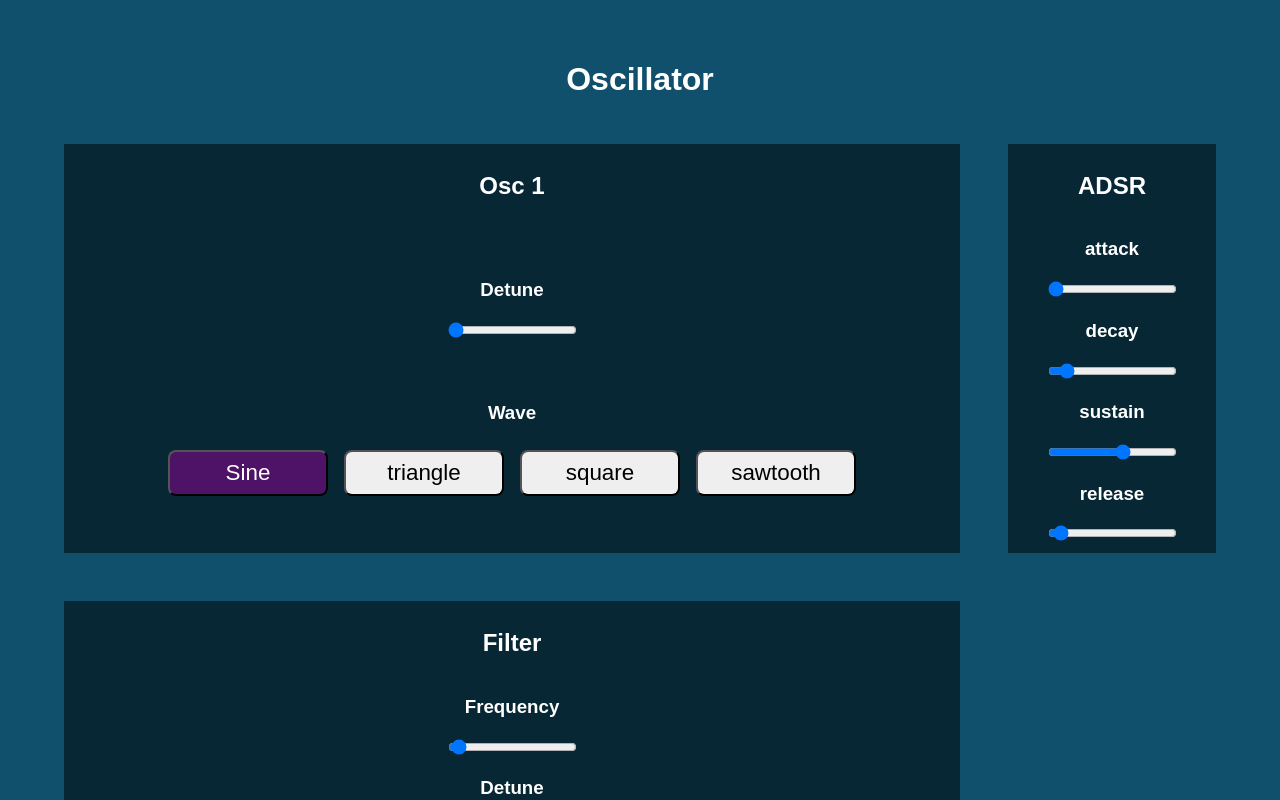
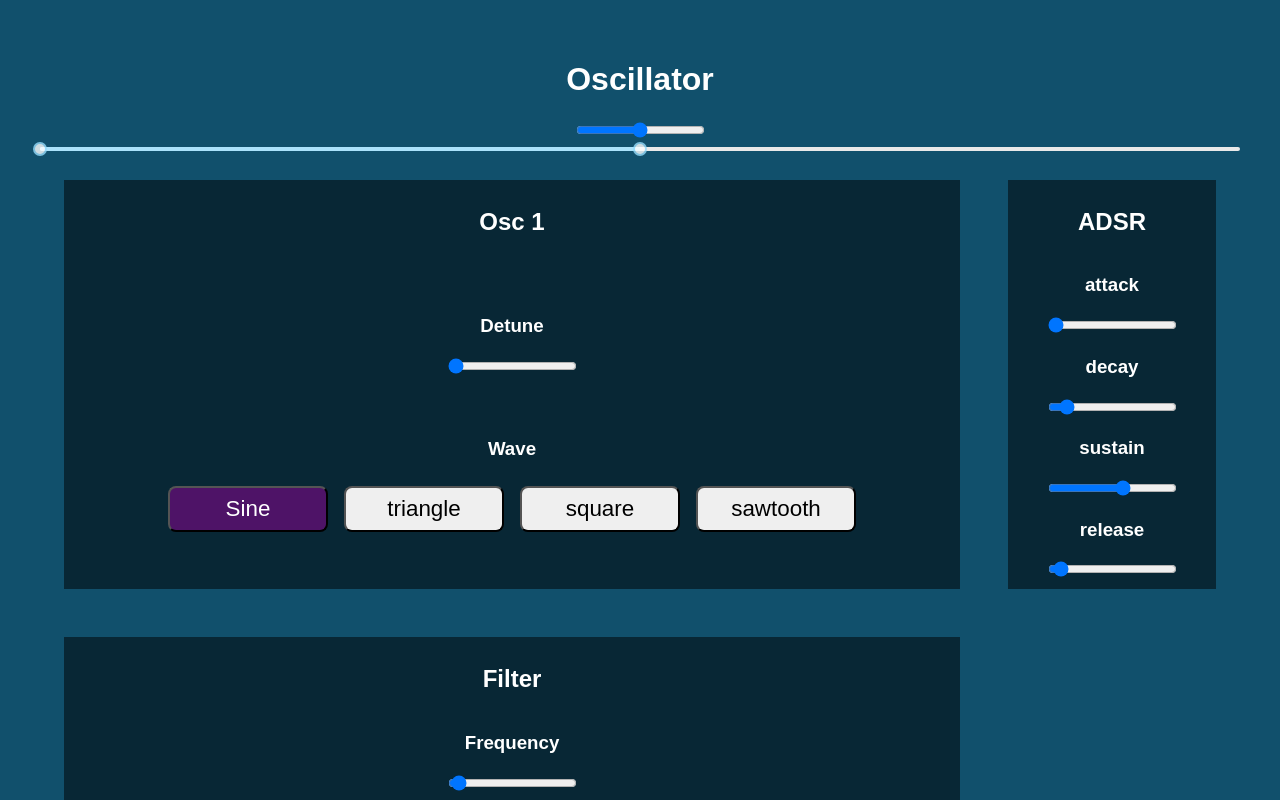
Before and after one commit to lily-lake/web-audio-synth, a React (Vite) app: page / in a window 1280 px wide. Shown: the top 800 px of the page. Built offline with nearby package versions, Linux system fonts and the light colour scheme.

Commit message:
added logarithmic slider, rc-slider

```diff
--- a/package.json
+++ b/package.json
@@ -10,6 +10,7 @@
     "preview": "vite preview"
   },
   "dependencies": {
+    "rc-slider": "^10.1.1",
     "react": "^18.2.0",
     "react-dom": "^18.2.0"
   },
--- a/src/App.tsx
+++ b/src/App.tsx
@@ -4,14 +4,22 @@ import Filter from './components/Filter';
 // import Context from './components/Context';
 import Keyboard from './components/Keyboard';
 import ADSR from './components/ADSR';
-
+import LogarithmicRange, { LogValues } from './components/logarithmic-inputs/LogarithmicRange';
+import LogarithmicSlider, { SliderChangeValues } from './components/logarithmic-inputs/LogarithmicSlider';
 function App() {
-
+  const handleChange = (newValues: LogValues) => {
+    console.log(newValues)
+  }
+  const handleSliderChange = (newValues: SliderChangeValues) => {
+    console.log(newValues)
+  }
 
   return (
     <>
       <h1>Oscillator</h1>
       {/* <Context /> */}
+      <LogarithmicRange onChange={handleChange} />
+      <LogarithmicSlider onChange={handleSliderChange} />
       <div className="controls">
         <Osc1 />
         <ADSR />
--- a/src/components/Filter.tsx
+++ b/src/components/Filter.tsx
@@ -1,5 +1,6 @@
 import { ChangeEvent, MouseEvent, useContext } from 'react'
 import { CTX, OscSetting } from '../Store';
+// import LogarithmicRange from './logarithmic-inputs/LogarithmicRange';
 
 const Filter = () => {
     const { appState, updateState } = useContext(CTX);
@@ -10,6 +11,10 @@ const Filter = () => {
         updateState({ type: 'CHANGE_FILTER', payload: { id: id as OscSetting, value: parseInt(value) } })
     };
 
+    // const logChange = (e: ChangeEvent<HTMLInputElement>) => {
+
+    // }
+
     const changeType = (e: MouseEvent<HTMLButtonElement>) => {
         let { id } = e.target as HTMLElement;
         updateState({ type: 'CHANGE_FILTER_TYPE', payload: { id } })
@@ -19,6 +24,7 @@ const Filter = () => {
             <h2>Filter</h2>
             <div className="param">
                 <h3>Frequency</h3>
+                {/* <LogarithmicRange onChange={change} /> */}
                 <input value={frequency} type="range" onChange={change} id="frequency" max="10000" />
             </div>
             <div className="param">
--- /dev/null
+++ b/src/components/logarithmic-inputs/Log.ts
@@ -0,0 +1,30 @@
+interface LogOptions {
+    minpos?: number;
+    maxpos?: number;
+    minval?: number;
+    maxval?: number;
+
+}
+
+export default class Log {
+    minpos;
+    maxpos;
+    minval;
+    maxval;
+    scale;
+    constructor(opts: LogOptions) {
+        this.minpos = opts.minpos || 0
+        this.maxpos = opts.maxpos || 100
+        this.minval = Math.log(opts.minval || 1)
+        this.maxval = Math.log(opts.maxval || 9000)
+        this.scale = (this.maxval - this.minval) / (this.maxpos - this.minpos)
+    }
+
+    value(position: number) {
+        return Math.exp((position - this.minpos) * this.scale + this.minval)
+    }
+
+    position(value: number) {
+        return this.minpos + (Math.log(value) - this.minval) / this.scale
+    }
+}
--- /dev/null
+++ b/src/components/logarithmic-inputs/LogarithmicRange.tsx
@@ -0,0 +1,54 @@
+import { useState, ChangeEvent } from 'react'
+import Log from './Log'
+
+export interface LogValues {
+    position: number;
+    value: number;
+}
+
+interface RangeProps {
+    onChange: (newValues: LogValues) => void;
+    defaultValue?: number;
+    minpos?: number;
+    maxpos?: number;
+    minval?: number;
+    maxval?: number;
+
+}
+
+
+const LogarithmicRange = ({ onChange, minpos = 0, maxpos = 100, minval = 5, maxval = 1600 }: RangeProps) => {
+    const [position, setPosition] = useState<number>()
+
+    const log = new Log({
+        minpos,
+        maxpos,
+        minval,
+        maxval
+    })
+
+    const calculateValue = (position: number) => {
+        if (position === 0) return 0
+        const value = log.value(position)
+        if (value > 1000) return Math.round(value / 100) * 100
+        if (value > 500) return Math.round(value / 10) * 10
+        return Math.round(value)
+    }
+    const handleChange = (e: ChangeEvent<HTMLInputElement>) => {
+        const newPosition = parseInt(e.target.value);
+        setPosition(newPosition);
+        if (!onChange) {
+            return console.error('Pass an onChange function to <LogarithmicRange />')
+        }
+        const newValues = {
+            position: newPosition,
+            value: calculateValue(newPosition)
+        }
+        onChange(newValues)
+    }
+    return (
+        <input type="range" min={minpos} max={maxpos} value={position} onChange={handleChange} />
+    )
+}
+
+export default LogarithmicRange
--- /dev/null
+++ b/src/components/logarithmic-inputs/LogarithmicSlider.tsx
@@ -0,0 +1,63 @@
+import { useState } from 'react'
+import Slider from 'rc-slider'
+import Log from './Log';
+import 'rc-slider/assets/index.css';
+
+export interface SliderChangeValues {
+    lowPosition: number;
+    highPosition: number;
+    lowValue: number;
+    highValue: number;
+}
+interface SliderInputs {
+    defaultHighPosition?: number;
+    defaultLowPosition?: number;
+    minpos?: number;
+    maxpos?: number;
+    minval?: number;
+    maxval?: number;
+    onChange: (values: SliderChangeValues) => void;
+}
+
+const LogarithmicSlider = ({ onChange, defaultHighPosition = 50, defaultLowPosition = 0, minpos = 0, maxpos = 100, minval = 5, maxval = 1600 }: SliderInputs) => {
+    const [highPosition, setHighPosition] = useState(defaultHighPosition);
+    const [lowPosition, setLowPosition] = useState(defaultLowPosition);
+
+    const log = new Log({
+        minpos,
+        maxpos,
+        minval,
+        maxval
+    })
+
+    const calculateValue = (position: number) => {
+        if (position === 0) return 0
+        const value = log.value(position)
+        if (value > 1000) return Math.round(value / 100) * 100
+        if (value > 500) return Math.round(value / 10) * 10
+        return Math.round(value)
+    }
+
+    const handleChange = (value: number | number[]): void => {
+        const newLowPosition = Array.isArray(value) ? value[0] : value;
+        const newHighPosition = Array.isArray(value) ? value[1] : value;
+        setLowPosition(newLowPosition)
+        setHighPosition(newHighPosition)
+        if (!onChange) {
+            return console.error('Pass an onChange function to <LogarithmicRange />')
+        }
+
+        const newValues = {
+            lowPosition: newLowPosition,
+            highPosition: newHighPosition,
+            lowValue: calculateValue(newLowPosition),
+            highValue: calculateValue(newHighPosition)
+        }
+        onChange(newValues)
+    }
+    return (
+        <Slider range value={[lowPosition, highPosition]} onChange={handleChange} allowCross={true} />
+    )
+}
+
+export default LogarithmicSlider
```
Also changed, not shown: 5 other files (tests, documents, lock files or other folders).
